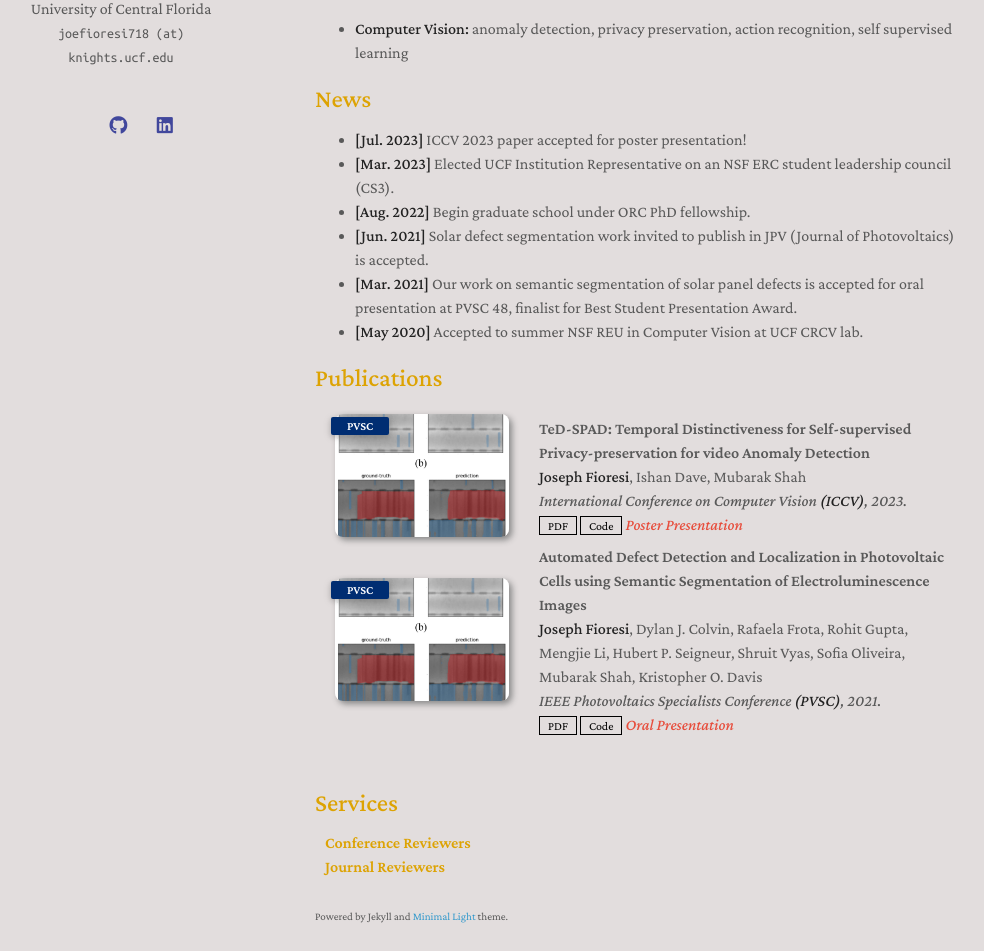
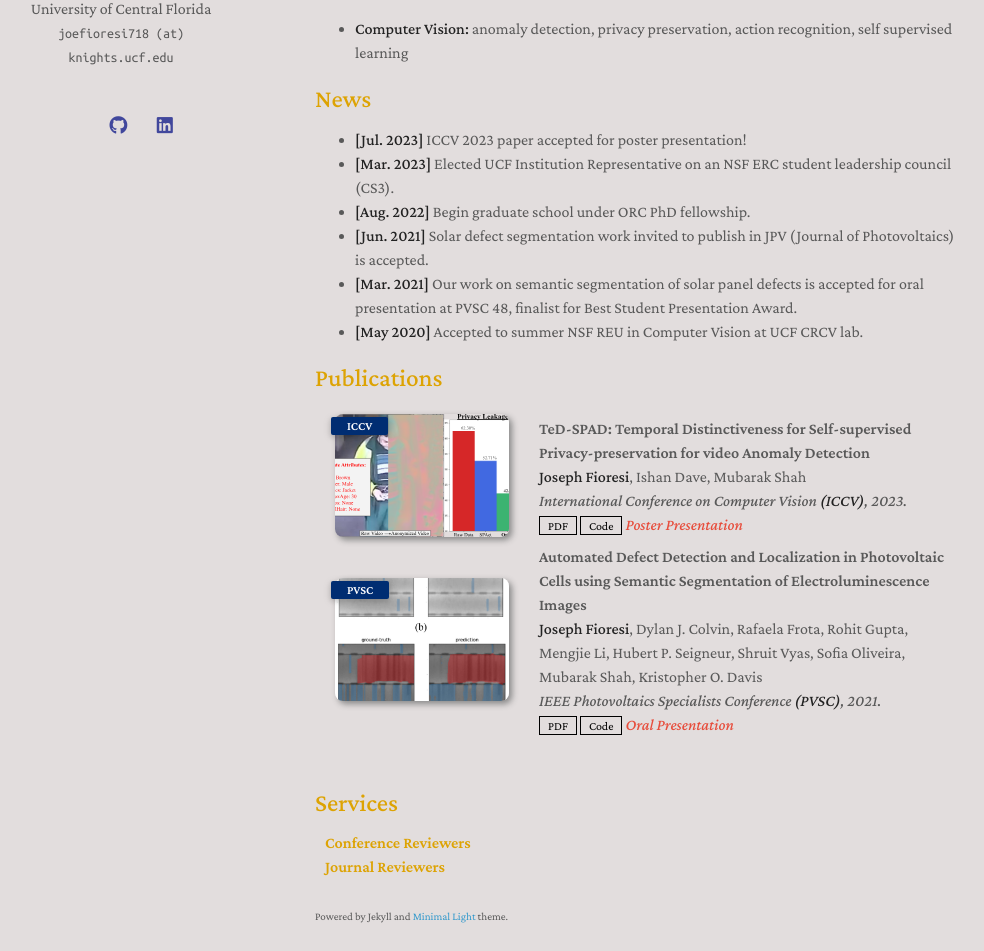
Before and after one commit to joefioresi718/joefioresi718.github.io, a Jekyll site: the page built from index.md, in a window 1280 px wide and 1328 px high. Shown: the part 331-1282 px from the top of the window, without its empty margins (155-1139 px from the left). Built offline with Jekyll 4.4.1, drawn with Linux system fonts in a browser that asks for light colours; nearby versions of some CDN libraries; a style sheet for code colours, icons or effects is not loaded; our own code applies the rules of GitHub Pages for plain Markdown files.

Commit message:
iccv teaser

```diff
--- a/_includes/publications.md
+++ b/_includes/publications.md
@@ -6,8 +6,8 @@
 <li>
 <div class="pub-row">
   <div class="col-sm-3 abbr" style="position: relative;padding-right: 15px;padding-left: 15px;">
-    <img src="assets/img/pvsc_teaser.png" class="teaser img-fluid z-depth-1">
-    <abbr class="badge">PVSC</abbr>
+    <img src="assets/img/TeaserFigure.svg" class="teaser img-fluid z-depth-1">
+    <abbr class="badge">ICCV</abbr>
   </div>
 
   <div class="col-sm-9" style="position: relative;padding-right: 15px;padding-left: 20px;">
```
Also changed, not shown: assets/img/TeaserFigure.svg (added).
